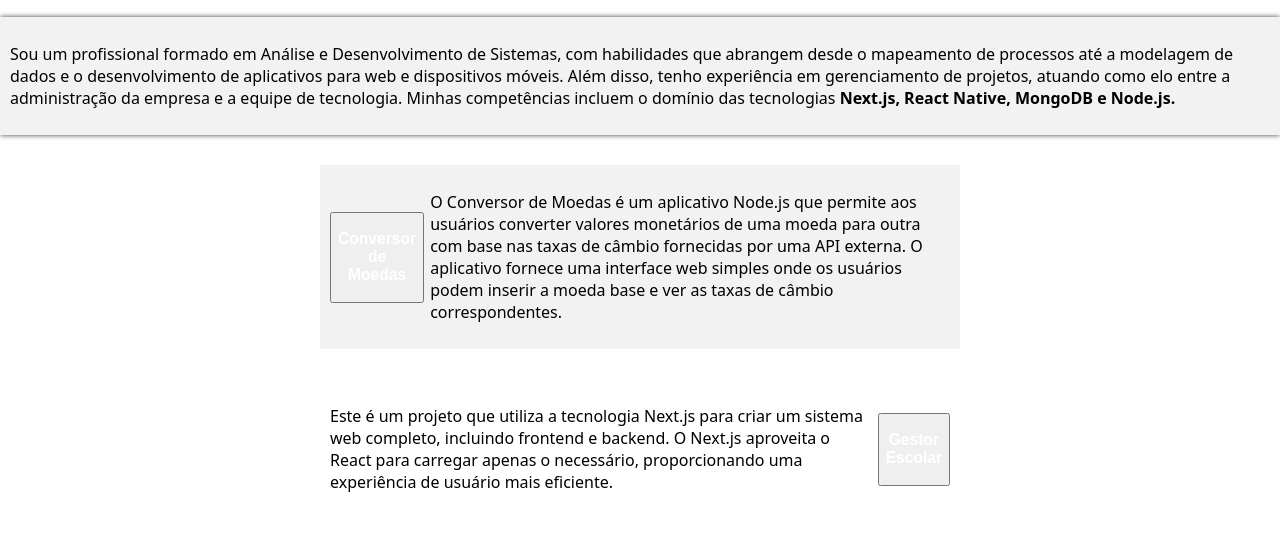
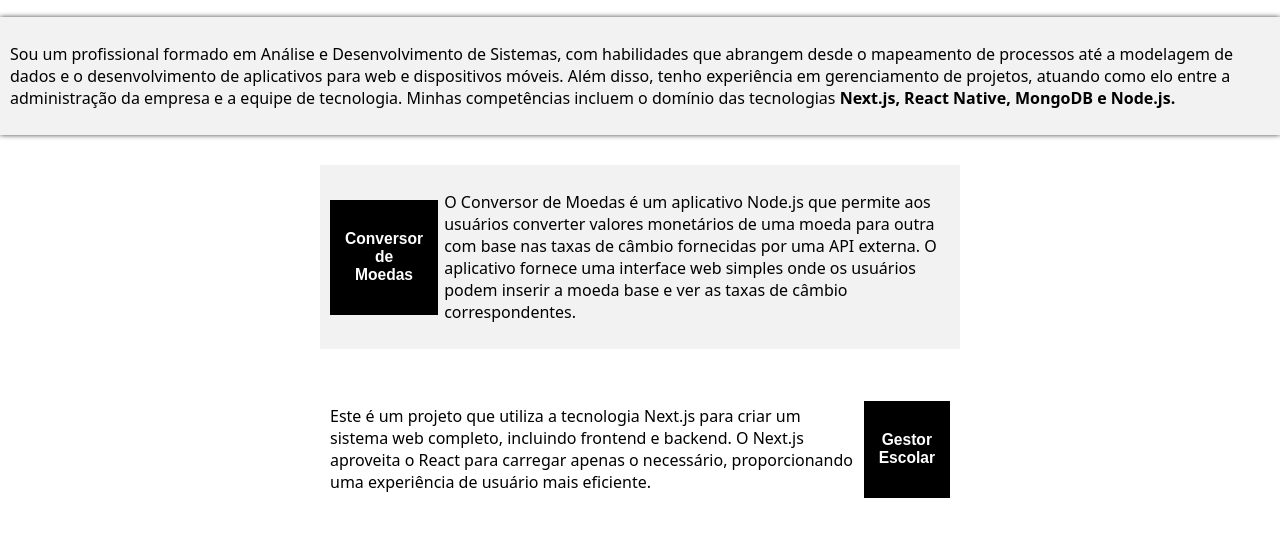
Before and after one commit to IamDev01/Portfolio, a plain HTML site: page index.html in a window 1280 px wide. Shown: the part 246-792 px from the top of the page. Drawn offline with Linux system fonts and the light colour scheme.

Commit message:
Update styles.css

```diff
--- a/css/styles.css
+++ b/css/styles.css
@@ -117,16 +117,20 @@
         gap: 1%;
     }
 
-    .h3_container {
-        display: flex;
+    .projetos_button {
         background-color: black;
-        padding: 5px;
-        width: 70%;
-        align-items: center;
-        justify-content: center;
+        padding: 15px;
+        cursor: pointer;
+        border: none;
+        transition: background-color 0.3s ease;
     }
 
-    h3, a {
+    .projetos_button:hover {
+        background-color: rgb(0, 100, 255);
+    }
+
+    h3,
+    a {
         color: white;
         text-decoration: none;
     }
```
